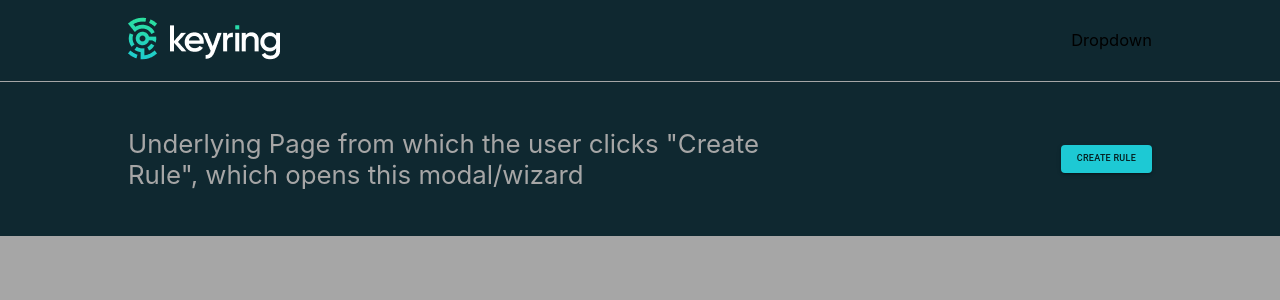
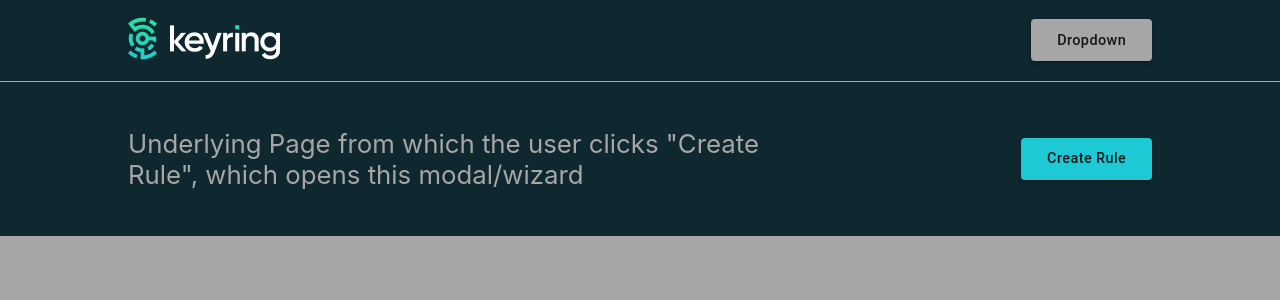
Before and after one commit to moise10r/keyring, a React (Create React App) app: page / in a window 1280 px wide. Shown: the top 300 px of the page. Built offline with nearby package versions, Linux system fonts and the light colour scheme.

Commit message:
Fix header button

```diff
--- a/src/App.tsx
+++ b/src/App.tsx
@@ -12,9 +12,9 @@ function App() {
         dark: '#1dc9d4',
       },
       secondary: {
-        main: '#1dc9d4',
-        light: '#a1a1a1',
-        dark: '#1dc9d4',
+        main: '#a6a6a6',
+        light: '#a6a6a6',
+        dark: '#a6a6a6',
       },
       success: {
         main: '#1dc9d4',
--- a/src/Components/Common/BaseButton.module.scss
+++ b/src/Components/Common/BaseButton.module.scss
@@ -1,11 +1,10 @@
 @import '../../assets/scss/variable';
 
 .BaseButton {
-    padding: 0.8rem 2.5rem;
-    text-transform: capitalize;
-    font-size: 1.4rem;
+    padding: 0.8rem 2.5rem !important;
+    text-transform: capitalize !important;
+    font-size: 1.4rem !important;
     color: $primary-text-color;
-    background-color: $secondary-color;
     font-weight: 600;
     box-shadow: none;
 
--- a/src/Components/Common/BaseButton.tsx
+++ b/src/Components/Common/BaseButton.tsx
@@ -5,17 +5,28 @@ interface ButtonProps {
   onClick?: (event: React.MouseEvent<HTMLButtonElement>) => void;
   name?: string;
   disabled?: boolean;
+  children?: React.ReactNode;
+  color?: 'primary' | 'secondary';
+  variant?: 'contained' | 'outlined' | 'text';
 }
 
-const BaseButton = ({ onClick, name, disabled }: ButtonProps) => {
+const BaseButton = ({
+  onClick,
+  name,
+  disabled,
+  children,
+  color,
+  variant,
+}: ButtonProps) => {
   return (
     <Button
       className={styles.BaseButton}
-      variant='contained'
       onClick={onClick}
       disabled={disabled}
+      color={color || 'primary'}
+      variant={variant || 'contained'}
     >
-      {name}
+      {children || name}
     </Button>
   );
 };
--- a/src/Components/Header/Header.tsx
+++ b/src/Components/Header/Header.tsx
@@ -1,15 +1,20 @@
 import React from 'react';
-import styles from './Header.module.scss'
+import styles from './Header.module.scss';
 import logo from '../../assets/images/logo.png';
+import BaseButton from '../Common/BaseButton';
 
 function Header() {
   return (
     <div className={styles.mainHeaderContainer}>
       <div className={styles.mainHeaderContent}>
         <div className={styles.logo}>
-                    <a href="#2"><img src={logo} alt="logo" /></a>
+          <a href='#2'>
+            <img src={logo} alt='logo' />
+          </a>
         </div>
-                <div className={styles.serialNumberDropdown}>Dropdown</div>
+        <div className={styles.serialNumberDropdown}>
+          <BaseButton color='secondary'>Dropdown</BaseButton>
+        </div>
       </div>
     </div>
   );
```
Lines whose indentation alone changed are shown as unchanged.
